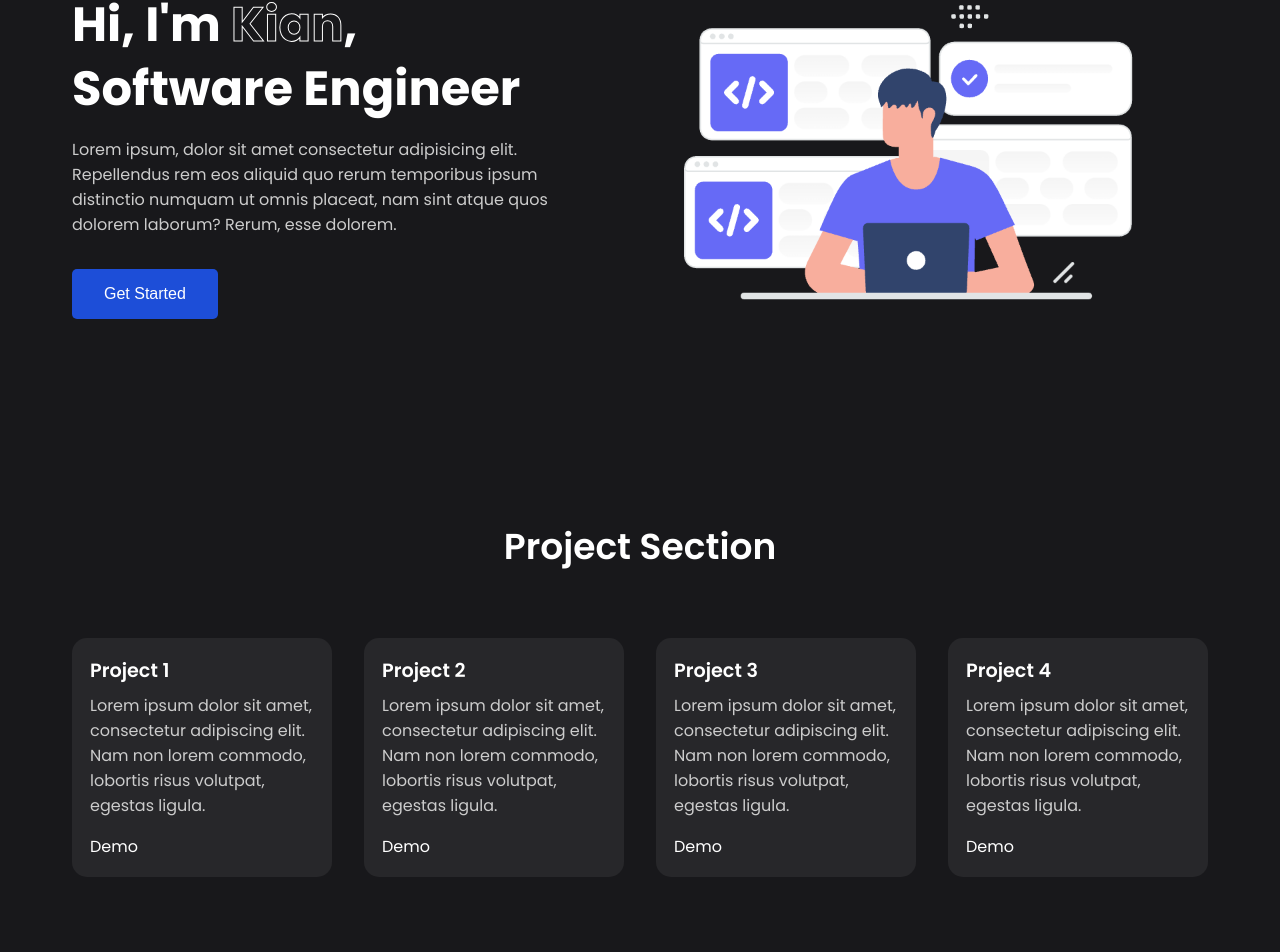
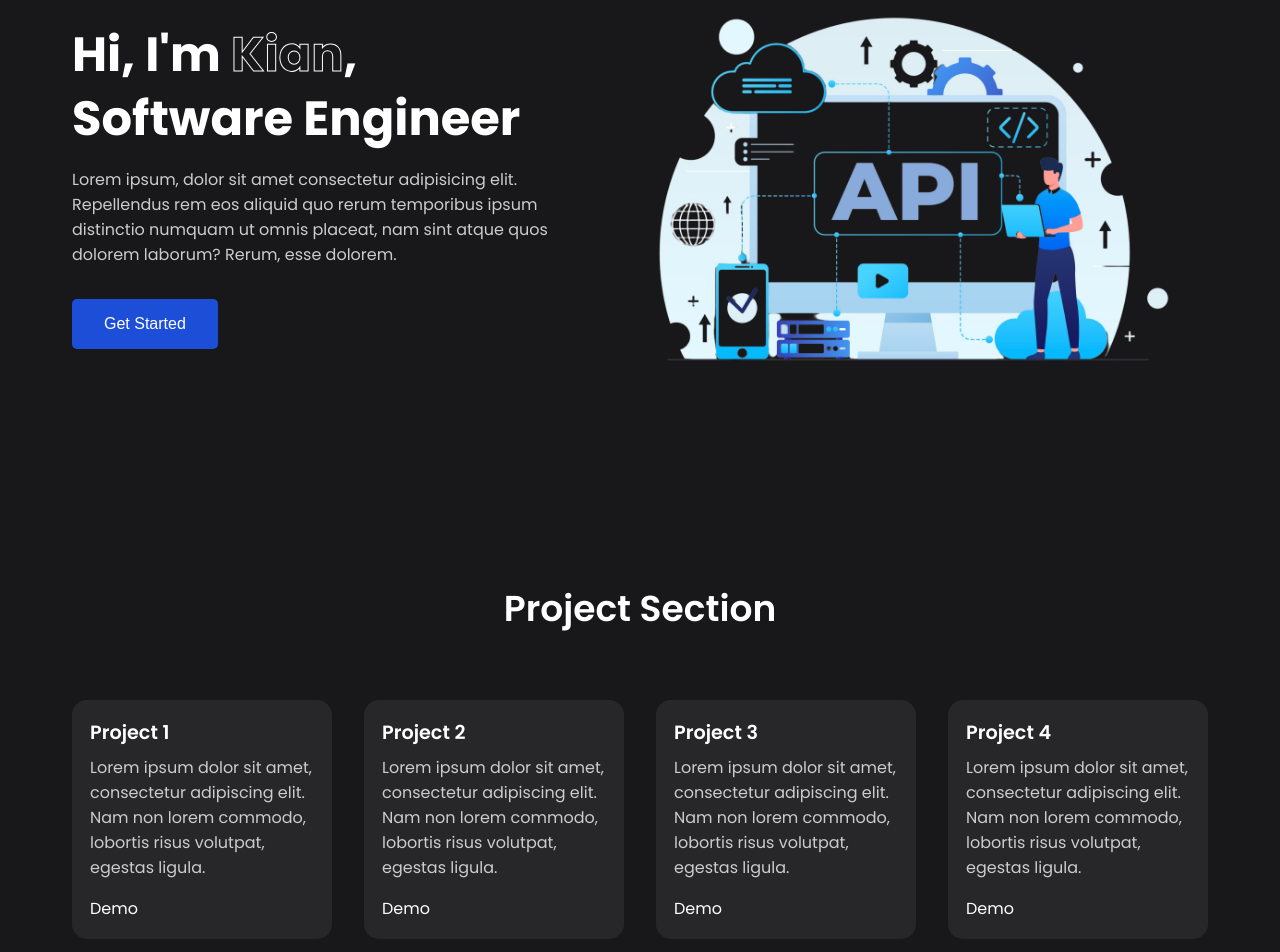
Before and after one commit to bryankiansarmen/React-Typescript-Portfolio, a React (Vite) app: page /contact in a window 1280 px wide. Shown: the part 274-1226 px from the top of the page. Built offline with nearby package versions, Linux system fonts and the light colour scheme.

Commit message:
link section to navbar links

```diff
--- a/src/components/Home/Home.tsx
+++ b/src/components/Home/Home.tsx
@@ -1,10 +1,11 @@
 import * as Styled from "./Home.style";
 import * as GlobalStyled from "../../global.style";
-import headerImage from "../../assets/header.png";
+import headerImage from "../../assets/api.png";
 
 const Home = () => {
   return (
     <GlobalStyled.Container>
+      <section id="home">
       <Styled.Header>
         <div>
           <Styled.HeaderTitle>
@@ -22,6 +23,7 @@ const Home = () => {
           <img src={headerImage} />
         </Styled.ImageContainer>
       </Styled.Header>
+      </section>
     </GlobalStyled.Container>
   );
 };
--- a/src/components/Navbar/Navbar.tsx
+++ b/src/components/Navbar/Navbar.tsx
@@ -5,14 +5,14 @@ const Navbar = () => {
   return (
     <Styled.NavContainer>
       <Styled.NavBrand>
-        <a href="#">Lorem Ipsum</a>
+        <a href="#home">Lorem Ipsum</a>
       </Styled.NavBrand>
       <Styled.NavLinks>
         <Styled.Links>
-          <a href="#">Home</a>
+          <a href="#home">Home</a>
         </Styled.Links>
         <Styled.Links>
-          <a href="#">Project</a>
+          <a href="#project">Project</a>
         </Styled.Links>
         <Styled.Links>
           <a href="#">Experience</a>
--- a/src/components/Project/Project.tsx
+++ b/src/components/Project/Project.tsx
@@ -4,6 +4,7 @@ import Card from "../Card/Card";
 const Project = () => {
   return (
     <GlobalStyled.Container>
+      <section id="project">
       <GlobalStyled.SectionHeader>Project Section</GlobalStyled.SectionHeader>
       <GlobalStyled.SectionContent>
         <Card
@@ -23,6 +24,7 @@ const Project = () => {
           description="Lorem ipsum dolor sit amet, consectetur adipiscing elit. Nam non lorem commodo, lobortis risus volutpat, egestas ligula."
         />
       </GlobalStyled.SectionContent>
+      </section>
     </GlobalStyled.Container>
   );
 };
--- a/src/global.style.ts
+++ b/src/global.style.ts
@@ -1,6 +1,6 @@
 import styled from "styled-components";
 
-export const Container = styled.header`
+export const Container = styled.div`
   max-width: 1200px;
   margin: auto;
   padding: 5rem 2rem;
```
Also changed, not shown: src/assets/api.png (added), src/assets/header.png (deleted).
